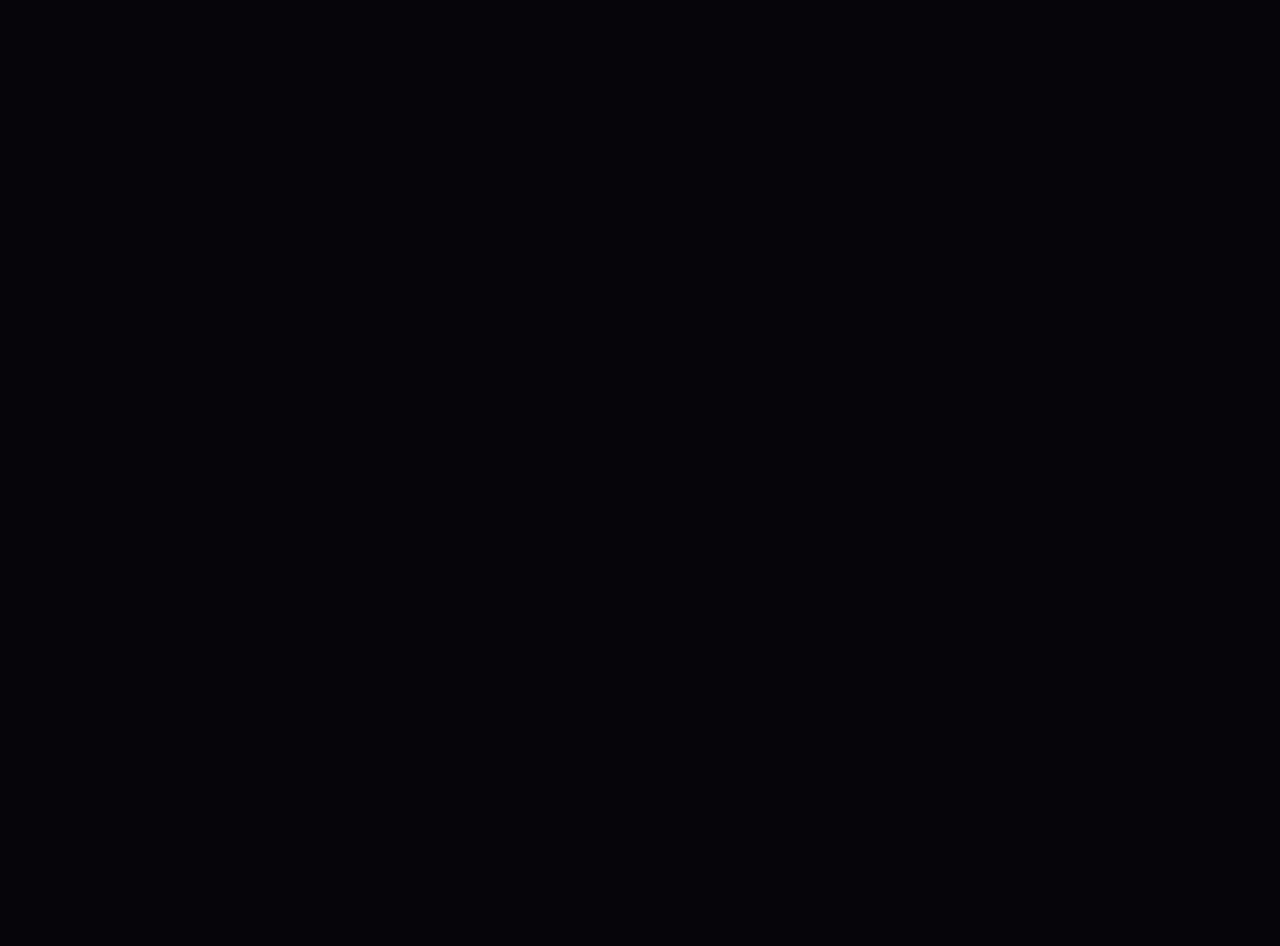
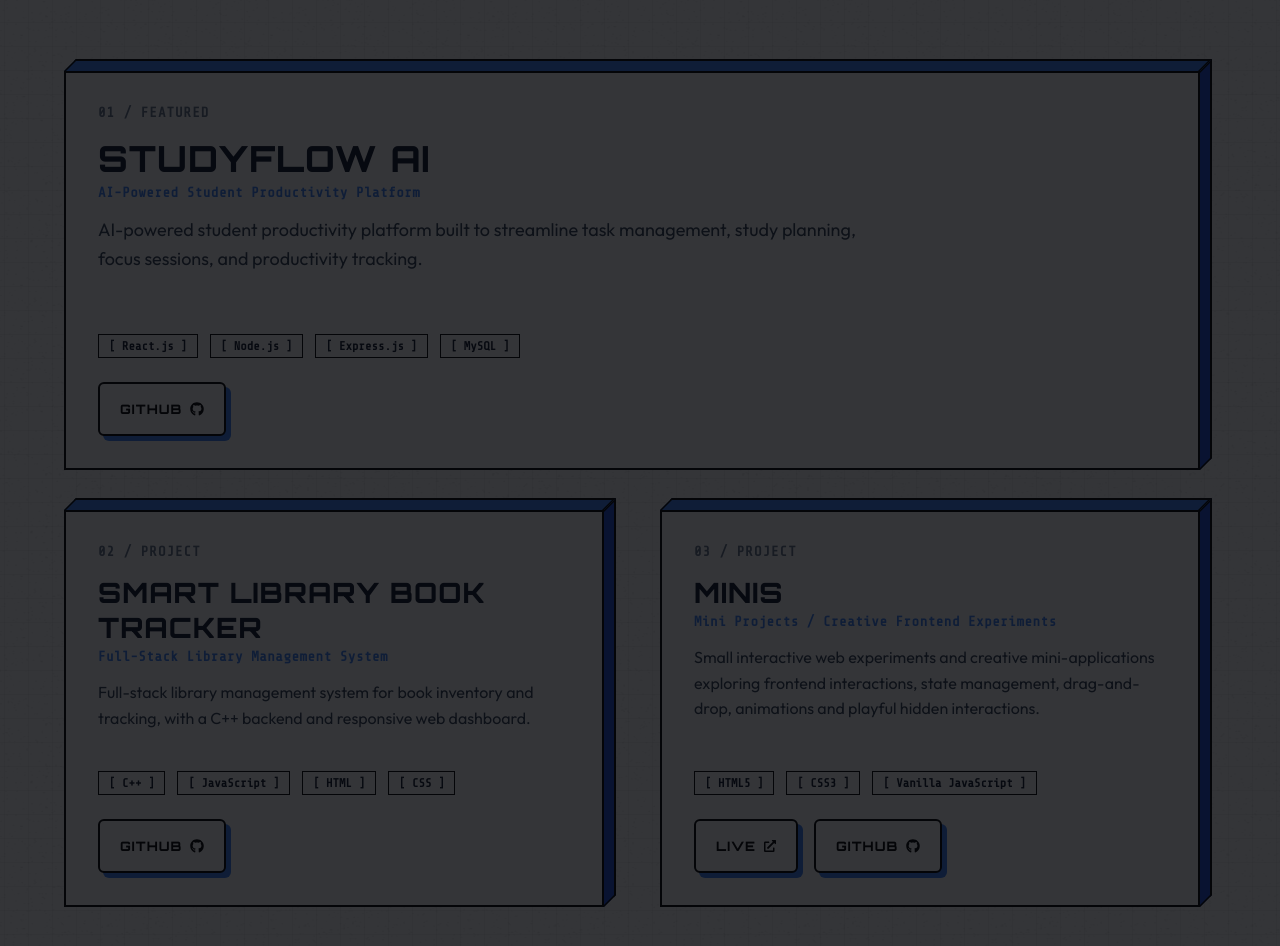
Before and after one commit to syed-imadulla/Portfolio, a React (Vite) app: page / in a window 1280 px wide. Shown: the part 3300-4246 px from the top of the page. Before the commit the page ends 3082 px from the top, so only its background shows below. Built offline with nearby package versions, Linux system fonts and the light colour scheme.

Commit message:
feat: add projects section with dynamic data rendering and supporting styles

```diff
--- a/src/App.tsx
+++ b/src/App.tsx
@@ -5,6 +5,7 @@ import { TerminalIntro } from './components/TerminalIntro';
 import { Hero } from './sections/Hero';
 import { About } from './sections/About';
 import { TechStack } from './sections/TechStack';
+import { Projects } from './sections/Projects';
 import { TransitionStrip } from './components/TransitionStrip';
 import './styles/variables.css';
 import './styles/globals.css';
@@ -56,6 +57,7 @@ export function App() {
             <TransitionStrip />
             <About />
             <TechStack />
+            <Projects />
           </main>
         </motion.div>
       )}
--- /dev/null
+++ b/src/data/projects.ts
@@ -0,0 +1,45 @@
+export interface Project {
+  id: string;
+  number: string;
+  title: string;
+  subtitle: string;
+  description: string;
+  technologies: string[];
+  github: string;
+  live?: string;
+  featured: boolean;
+}
+
+export const projects: Project[] = [
+  {
+    id: 'studyflow-ai',
+    number: '01',
+    title: 'STUDYFLOW AI',
+    subtitle: 'AI-Powered Student Productivity Platform',
+    description: 'AI-powered student productivity platform built to streamline task management, study planning, focus sessions, and productivity tracking.',
+    technologies: ['React.js', 'Node.js', 'Express.js', 'MySQL'],
+    github: 'https://github.com/syed-imadulla/SudyFlow-Ai',
+    featured: true,
+  },
+  {
+    id: 'smart-library',
+    number: '02',
+    title: 'SMART LIBRARY BOOK TRACKER',
+    subtitle: 'Full-Stack Library Management System',
+    description: 'Full-stack library management system for book inventory and tracking, with a C++ backend and responsive web dashboard.',
+    technologies: ['C++', 'JavaScript', 'HTML', 'CSS'],
+    github: 'https://github.com/syed-imadulla/Smart_Library_Book_Tracker',
+    featured: false,
+  },
+  {
+    id: 'minis',
+    number: '03',
+    title: 'MINIS',
+    subtitle: 'Mini Projects / Creative Frontend Experiments',
+    description: 'Small interactive web experiments and creative mini-applications exploring frontend interactions, state management, drag-and-drop, animations and playful hidden interactions.',
+    technologies: ['HTML5', 'CSS3', 'Vanilla JavaScript'],
+    github: 'https://github.com/syed-imadulla/Minis',
+    live: 'https://minisx.netlify.app/',
+    featured: false,
+  }
+];
--- /dev/null
+++ b/src/sections/Projects.tsx
@@ -0,0 +1,92 @@
+import { projects } from '../data/projects';
+import { FaGithub, FaExternalLinkAlt } from 'react-icons/fa';
+
+export function Projects() {
+  const featuredProject = projects.find(p => p.featured);
+  const otherProjects = projects.filter(p => !p.featured);
+
+  return (
+    <section id="projects" className="projects-outer-wrap white-mode">
+      <div className="section-container">
+        <div className="section-header-block-centered">
+          <div className="section-meta-label">[ 04 / PROJECTS ]</div>
+          <h2 className="section-heading">SELECTED <span style={{ color: 'var(--color-blue)' }}>WORK</span></h2>
+          <div className="heading-underline"></div>
+          <p className="section-subtitle">
+            Projects I've built to solve real problems.
+          </p>
+        </div>
+
+        <div className="projects-grid">
+          {featuredProject && (
+            <div className="card-3d-wrapper featured-project-layout">
+              <div className="card-3d-top"></div>
+              <div className="card-3d-right"></div>
+              <div className="card-3d-front">
+                <div className="project-card-header">
+                  <div className="project-number">{featuredProject.number} / FEATURED</div>
+                </div>
+                <h3 className="project-title">{featuredProject.title}</h3>
+                <div className="project-subtitle">{featuredProject.subtitle}</div>
+                <p className="project-description">{featuredProject.description}</p>
+
+                <div className="project-tech-tags">
+                  {featuredProject.technologies.map(tech => (
+                    <span key={tech} className="tech-tag-compact">[ {tech} ]</span>
+                  ))}
+                </div>
+
+                <div className="project-card-actions">
+                  {featuredProject.live && (
+                    <a href={featuredProject.live} target="_blank" rel="noopener noreferrer" className="btn-primary">
+                      LIVE DEMO <FaExternalLinkAlt size={12} style={{ marginLeft: '8px' }} />
+                    </a>
+                  )}
+                  {featuredProject.github && (
+                    <a href={featuredProject.github} target="_blank" rel="noopener noreferrer" className="btn-primary">
+                      GITHUB <FaGithub size={14} style={{ marginLeft: '8px' }} />
+                    </a>
+                  )}
+                </div>
+              </div>
+            </div>
+          )}
+
+          {otherProjects.map(project => (
+            <div key={project.id} className="card-3d-wrapper">
+              <div className="card-3d-top"></div>
+              <div className="card-3d-right"></div>
+              <div className="card-3d-front">
+                <div className="project-card-header">
+                  <div className="project-number">{project.number} / PROJECT</div>
+                </div>
+                <h3 className="project-title">{project.title}</h3>
+                <div className="project-subtitle">{project.subtitle}</div>
+                <p className="project-description">{project.description}</p>
+
+                <div className="project-tech-tags">
+                  {project.technologies.map(tech => (
+                    <span key={tech} className="tech-tag-compact">[ {tech} ]</span>
+                  ))}
+                </div>
+
+                <div className="project-card-actions" style={{ marginTop: 'auto' }}>
+                  {project.live && (
+                    <a href={project.live} target="_blank" rel="noopener noreferrer" className="btn-primary">
+                      LIVE <FaExternalLinkAlt size={12} style={{ marginLeft: '8px' }} />
+                    </a>
+                  )}
+                  {project.github && (
+                    <a href={project.github} target="_blank" rel="noopener noreferrer" className="btn-primary">
+                      GITHUB <FaGithub size={14} style={{ marginLeft: '8px' }} />
+                    </a>
+                  )}
+                </div>
+              </div>
+            </div>
+          ))}
+        </div>
+      </div>
+    </section>
+  );
+}
--- a/src/sections/TechStack.tsx
+++ b/src/sections/TechStack.tsx
@@ -138,6 +138,7 @@ export function TechStack() {
 
         </motion.div>
       </div>
+      <div className="torn-edge-bottom"></div>
     </section>
   );
 }
--- a/src/styles/sections.css
+++ b/src/styles/sections.css
@@ -673,3 +673,127 @@
   left: 0;
   color: var(--color-blue);
 }
+
+/* ==================================================
+   PROJECTS SECTION (PHASE 3)
+   ================================================== */
+
+.projects-outer-wrap {
+  width: 100%;
+  position: relative;
+  z-index: 1;
+  padding-bottom: 80px;
+}
+
+.projects-transition {
+  width: 100%;
+  display: flex;
+  align-items: center;
+  justify-content: center;
+  padding: 40px 0;
+  background-image: url('../assets/background.png');
+  background-repeat: repeat;
+  background-size: auto;
+  border-bottom: 2px solid #000000;
+  position: relative;
+  z-index: 10;
+}
+
+.projects-grid {
+  display: grid;
+  grid-template-columns: repeat(2, 1fr);
+  gap: 40px;
+  width: 100%;
+}
+
+.featured-project-layout {
+  grid-column: 1 / -1;
+  margin-bottom: 20px;
+}
+
+.project-title {
+  font-family: var(--font-heading);
+  font-size: 28px;
+  font-weight: 800;
+  letter-spacing: 1px;
+  text-transform: uppercase;
+  margin-bottom: 4px;
+}
+
+.featured-project-layout .project-title {
+  font-size: 36px;
+}
+
+.project-subtitle {
+  font-family: var(--font-mono);
+  font-size: 14px;
+  font-weight: 700;
+  color: var(--color-blue);
+  margin-bottom: 16px;
+  letter-spacing: 0.5px;
+}
+
+.project-description {
+  font-size: 16px;
+  line-height: 1.6;
+  color: #334155;
+  margin-bottom: 24px;
+  flex: 1;
+}
+
+.featured-project-layout .project-description {
+  font-size: 18px;
+  max-width: 800px;
+}
+
+.project-tech-tags {
+  display: flex;
+  flex-wrap: wrap;
+  gap: 12px;
+  margin-bottom: 24px;
+}
+
+.tech-tag-compact {
+  font-family: var(--font-mono);
+  font-size: 12px;
+  font-weight: 600;
+  color: #0f172a;
+  background: transparent;
+  border: 1px solid #000000;
+  padding: 4px 10px;
+}
+
+.project-card-actions {
+  display: flex;
+  gap: 16px;
+  align-items: center;
+}
+
+.project-card-actions .btn-primary {
+  padding: 10px 20px;
+  font-size: 13px;
+}
+
+.project-card-header {
+  display: flex;
+  justify-content: space-between;
+  align-items: flex-start;
+  margin-bottom: 16px;
+}
+
+.project-number {
+  font-family: var(--font-mono);
+  font-size: 14px;
+  font-weight: 700;
+  color: #64748b;
+  letter-spacing: 1px;
+}
+
+@media (max-width: 768px) {
+  .projects-grid {
+    grid-template-columns: 1fr;
+  }
+  .featured-project-layout .project-title {
+    font-size: 28px;
+  }
+}
```
